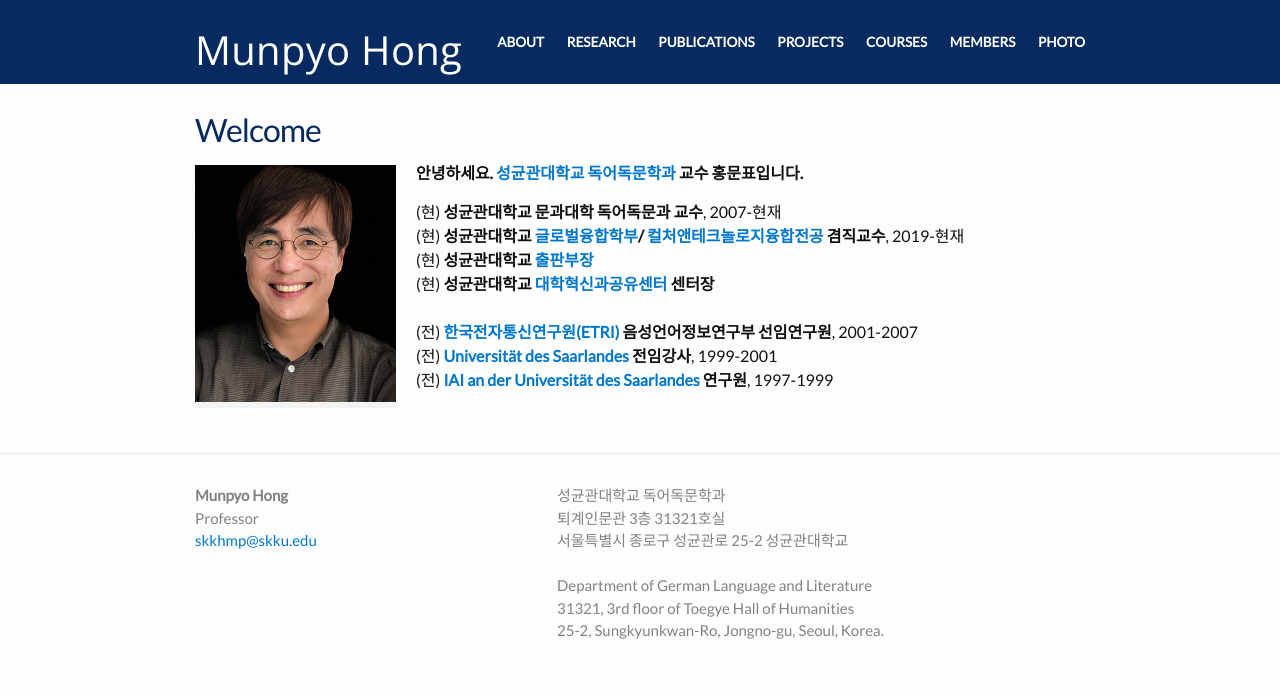
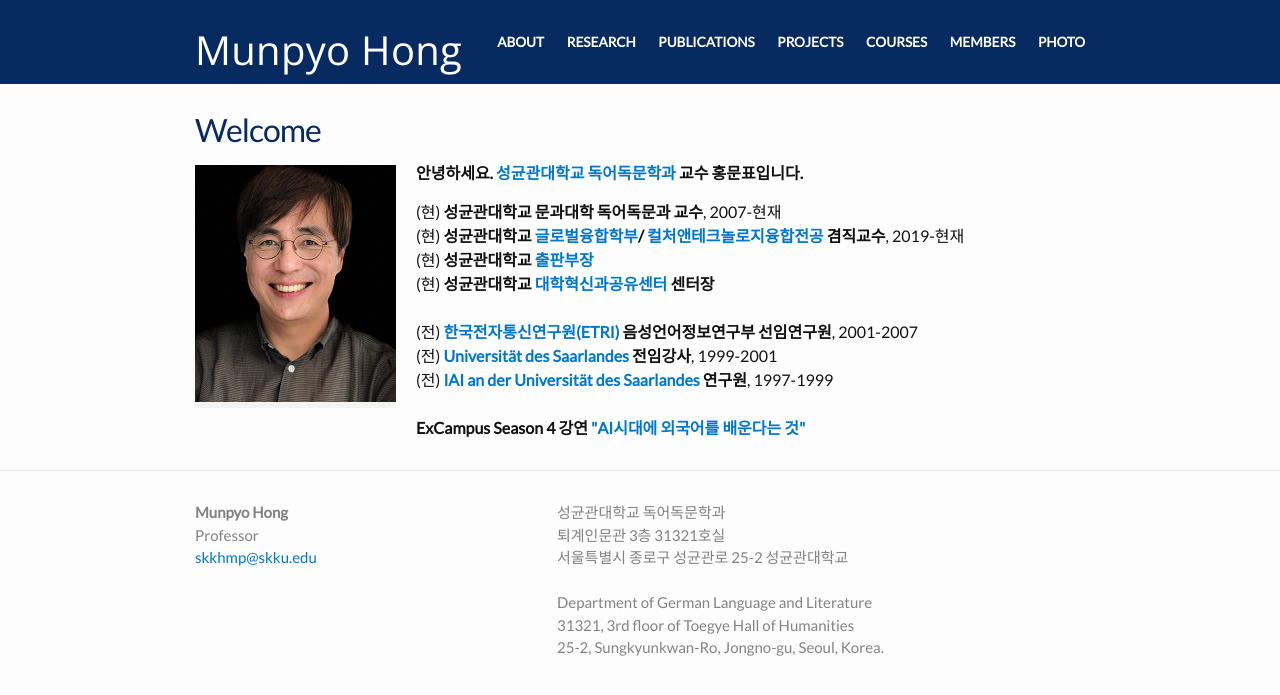
Before and after one commit to skkhmp/skkhmp.github.io, a Jekyll site: the page built from index.html, in a window 1280 px wide. Shown: the top 695 px of the page. Built offline with Jekyll 4.4.1, drawn with Linux system fonts in a browser that asks for light colours; some web fonts are replaced.

Commit message:
Update index.html

```diff
--- a/index.html
+++ b/index.html
@@ -36,5 +36,6 @@
 (전) <strong><a href="https://www.etri.re.kr/intro.html" title="https://www.etri.re.kr/intro.html">한국전자통신연구원(ETRI)</a> 음성언어정보연구부 선임연구원</strong>, 2001-2007<br/>
 (전) <strong><a href="https://www.uni-saarland.de/en/home.html" title="https://www.uni-saarland.de/en/home.html">Universität des Saarlandes</a> 전임강사</strong>, 1999-2001<br/>
 (전) <strong><a href="http://www.iai-sb.de/en/" title="http://www.iai-sb.de/en/">IAI an der Universität des Saarlandes</a> 연구원</strong>, 1997-1999<br/>
-
+	<br/>
+   <strong>ExCampus Season 4 강연  <a href="https://youtu.be/zDyR6sG-wzc">"AI시대에 외국어를 배운다는 것"</a></strong><br/>
 </div>
```
